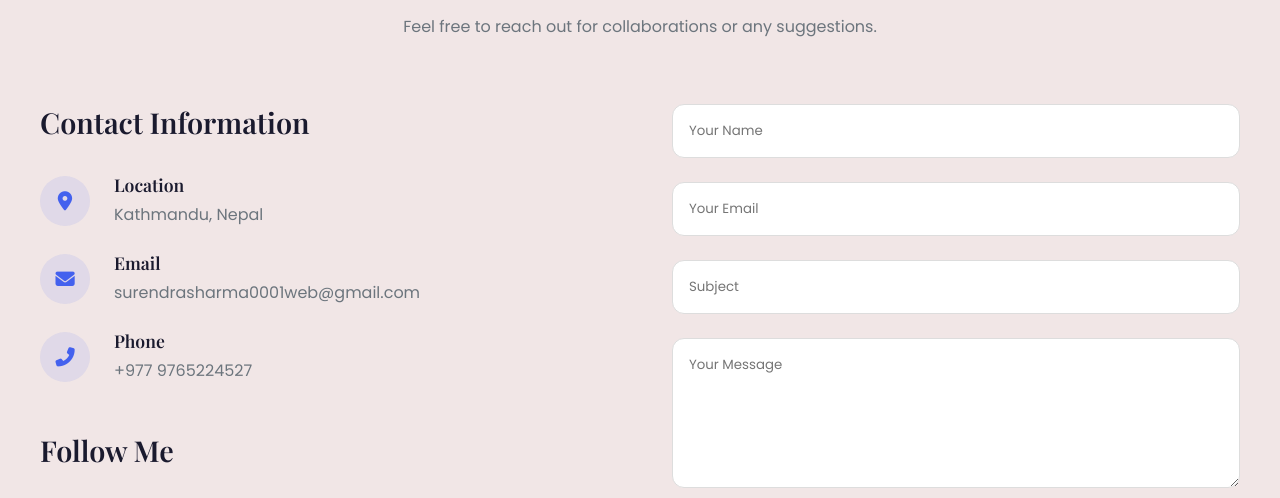
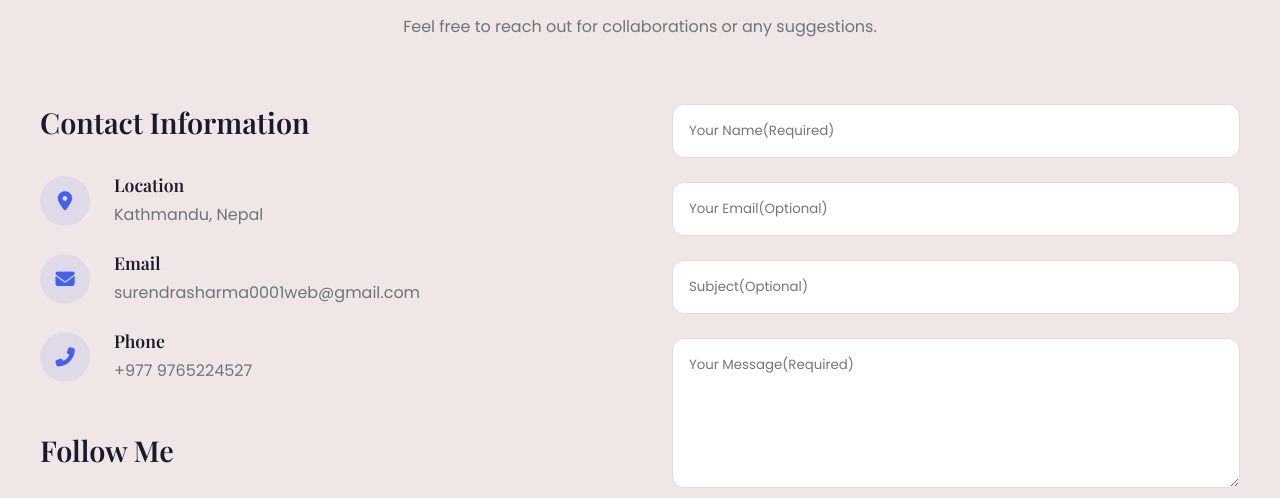
Before and after one commit to surendra0001-web/portfolio-website, a plain HTML site: page index.html in a window 1280 px wide. Shown: the part 3814-4312 px from the top of the page. Drawn offline with nearby package versions, Linux system fonts and the light colour scheme.

Commit message:
contact me

```diff
--- a/index.html
+++ b/index.html
@@ -1142,19 +1142,19 @@
               <div class="contact-form">
     <form id="contactForm">
         <div class="form-group">
-            <input type="text" name="name" id="name" placeholder="Your Name" required>
+            <input type="text" name="name" id="name" placeholder="Your Name(Required)" required>
         </div>
 
         <div class="form-group">
-            <input type="email" name="email" id="email" placeholder="Your Email" required>
+            <input type="email" name="email" id="email" placeholder="Your Email(Optional)">
         </div>
 
         <div class="form-group">
-            <input type="text" name="subject" id="subject" placeholder="Subject">
+            <input type="text" name="subject" id="subject" placeholder="Subject(Optional)">
         </div>
 
         <div class="form-group">
-            <textarea name="message" id="message" placeholder="Your Message" required></textarea>
+            <textarea name="message" id="message" placeholder="Your Message(Required)" required></textarea>
         </div>
 
         <button type="submit" class="btn btn-primary">
```
